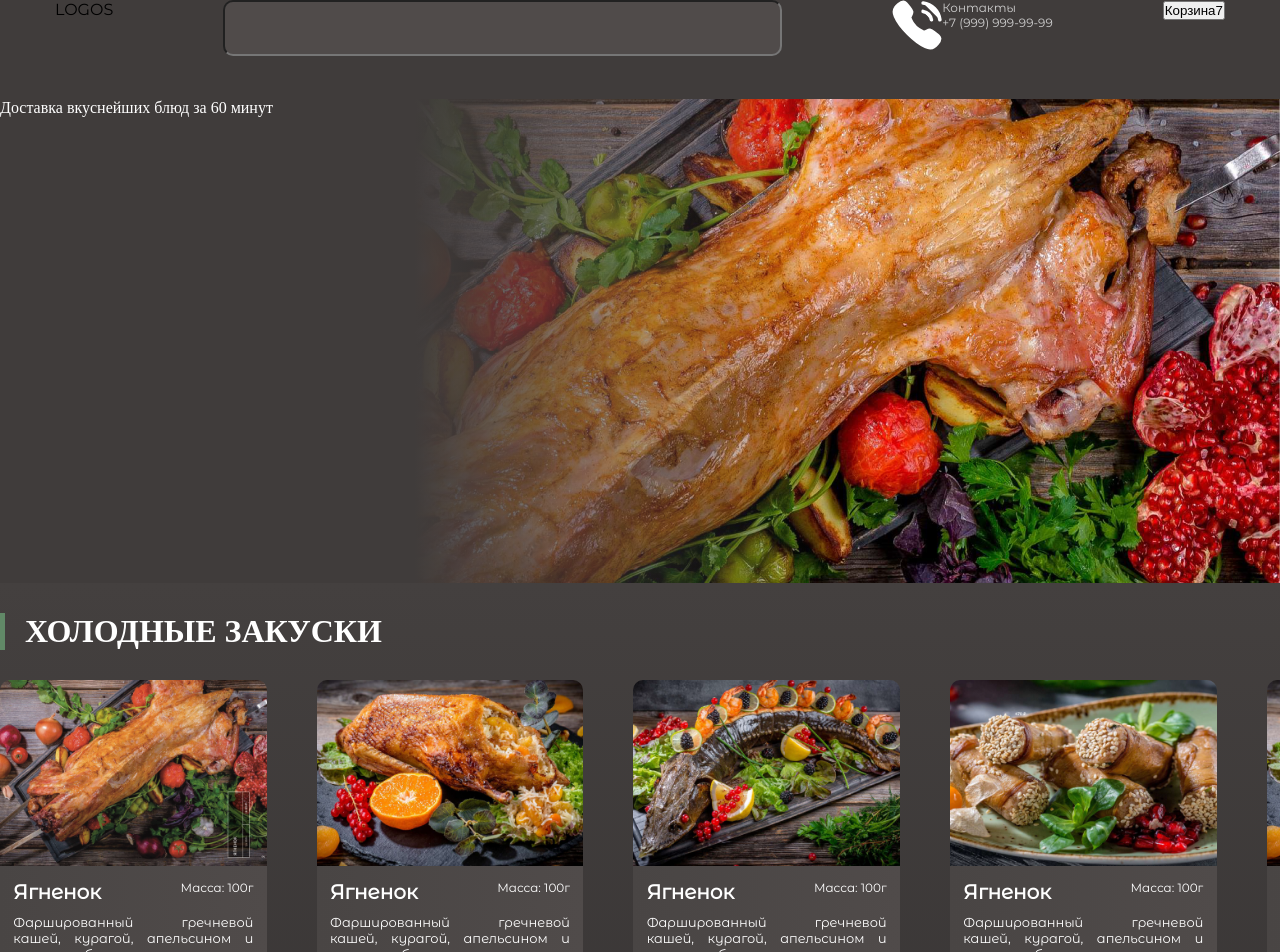
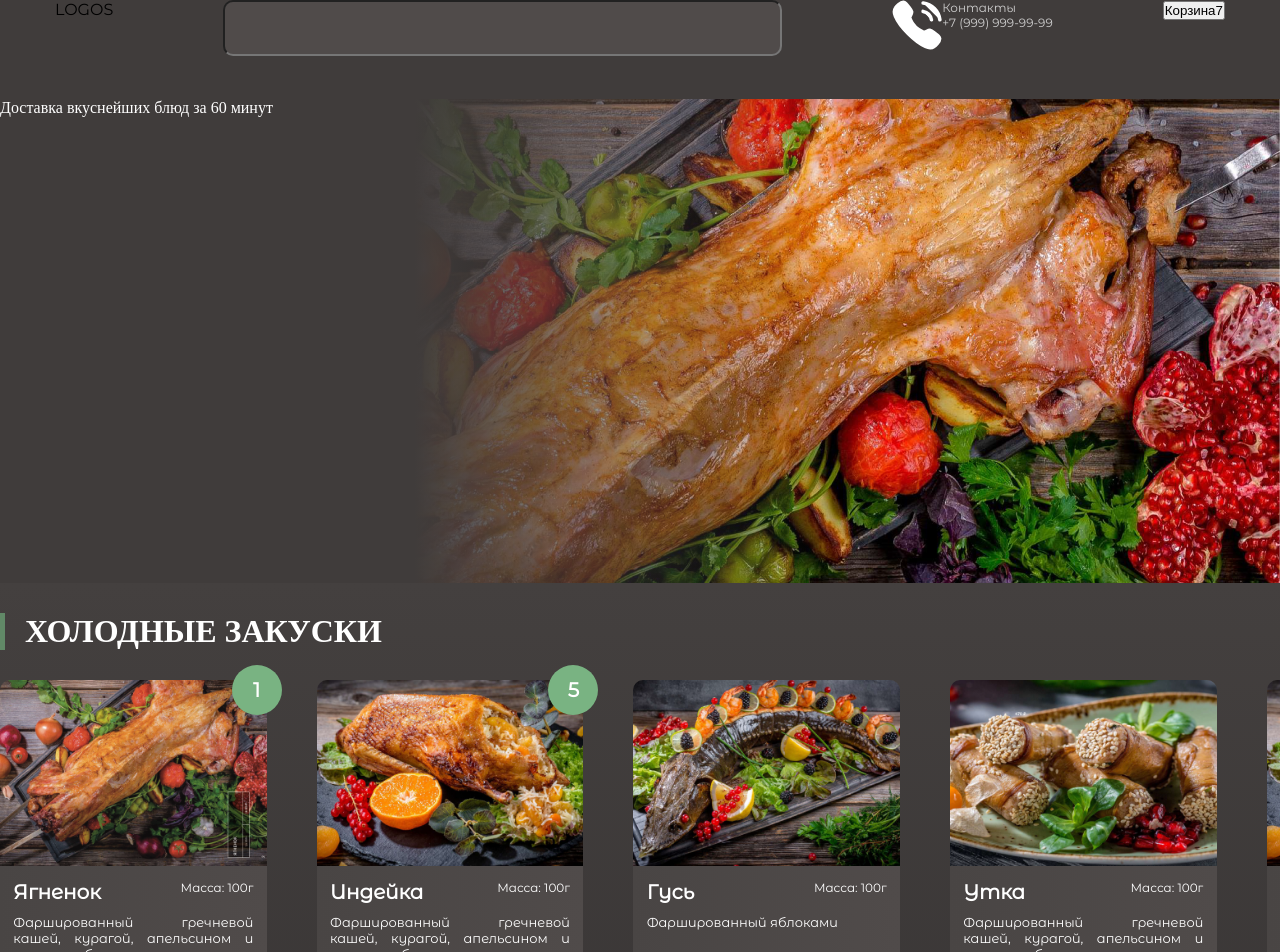
Before and after one commit to KovbenyaAlexander/shop, a React app: page /#/ in a window 1280 px wide. Shown: the top 952 px of the page. Built offline with nearby package versions, Linux system fonts and the light colour scheme; the HTML template or start-up script is replaced by a standard one.

Commit message:
implement counter of purchase in cards

```diff
--- a/src/components/FoodCard/FoodCard.tsx
+++ b/src/components/FoodCard/FoodCard.tsx
@@ -20,6 +20,12 @@ const FoodCard = ({ cardInfo } : { cardInfo: IFoodCard }): JSX.Element => {
 
   return (
     <div className="card">
+
+      {cardInfo.numberOfPurchase > 0
+        ? (
+          <div className="card__counterOfPurchase">{cardInfo.numberOfPurchase}</div>
+        )
+        : <div className="card__img-wrapper" />}
       <img className="card__img" src={cardInfo.image} alt="food" />
       <div className="card__header">
         <span className="card__name">{cardInfo.name}</span>
--- a/src/components/FoodCard/style.scss
+++ b/src/components/FoodCard/style.scss
@@ -33,6 +33,7 @@
     width: 240px;
     text-align: justify;
     font-size: 13px;
+    height: 50px;
   }
 
   &__addGoodsinCart{
@@ -46,6 +47,21 @@
     font-size: 20px;
     font-weight: bold;
     padding-top: 10px;
+  }
+
+  &__counterOfPurchase{
+    position: absolute;
+    right: -15px;
+    top: -15px;
+    width: 50px;
+    height: 50px;
+    background: #79B382;
+    color: #fff;
+    font-size: 20px;
+    border-radius: 50%;
+    line-height: 2.5;
+    text-align: center;
+    font-weight: bold;
   }
 
   button{
--- a/src/store/initialStore.tsx
+++ b/src/store/initialStore.tsx
@@ -12,21 +12,21 @@ export const initialStore: IStore = {
         price: 100,
         image: './food1.png',
         weight: '100г',
-        numberOfPurchase: 0,
+        numberOfPurchase: 1,
       },
       {
         id: 11,
-        name: 'Ягненок',
+        name: 'Индейка',
         description: 'Фаршированный гречневой кашей, курагой, апельсином и зеленым яблоком',
         price: 200,
         image: './food2.png',
         weight: '100г',
-        numberOfPurchase: 0,
+        numberOfPurchase: 5,
       },
       {
         id: 111,
-        name: 'Ягненок',
-        description: 'Фаршированный гречневой кашей, курагой, апельсином и зеленым яблоком',
+        name: 'Гусь',
+        description: 'Фаршированный яблоками',
         price: 300,
         image: './food3.png',
         weight: '100г',
@@ -34,7 +34,7 @@ export const initialStore: IStore = {
       },
       {
         id: 11111,
-        name: 'Ягненок',
+        name: 'Утка',
         description: 'Фаршированный гречневой кашей, курагой, апельсином и зеленым яблоком',
         price: 400,
         image: './food4.png',
@@ -44,7 +44,7 @@ export const initialStore: IStore = {
       {
         id: 111111,
         name: 'Ягненок',
-        description: 'Фаршированный гречневой кашей, курагой, апельсином и зеленым яблоком',
+        description: 'Фаршированная рисом, курагой и айвой',
         price: 500,
         image: './food2.png',
         weight: '100г',
```
